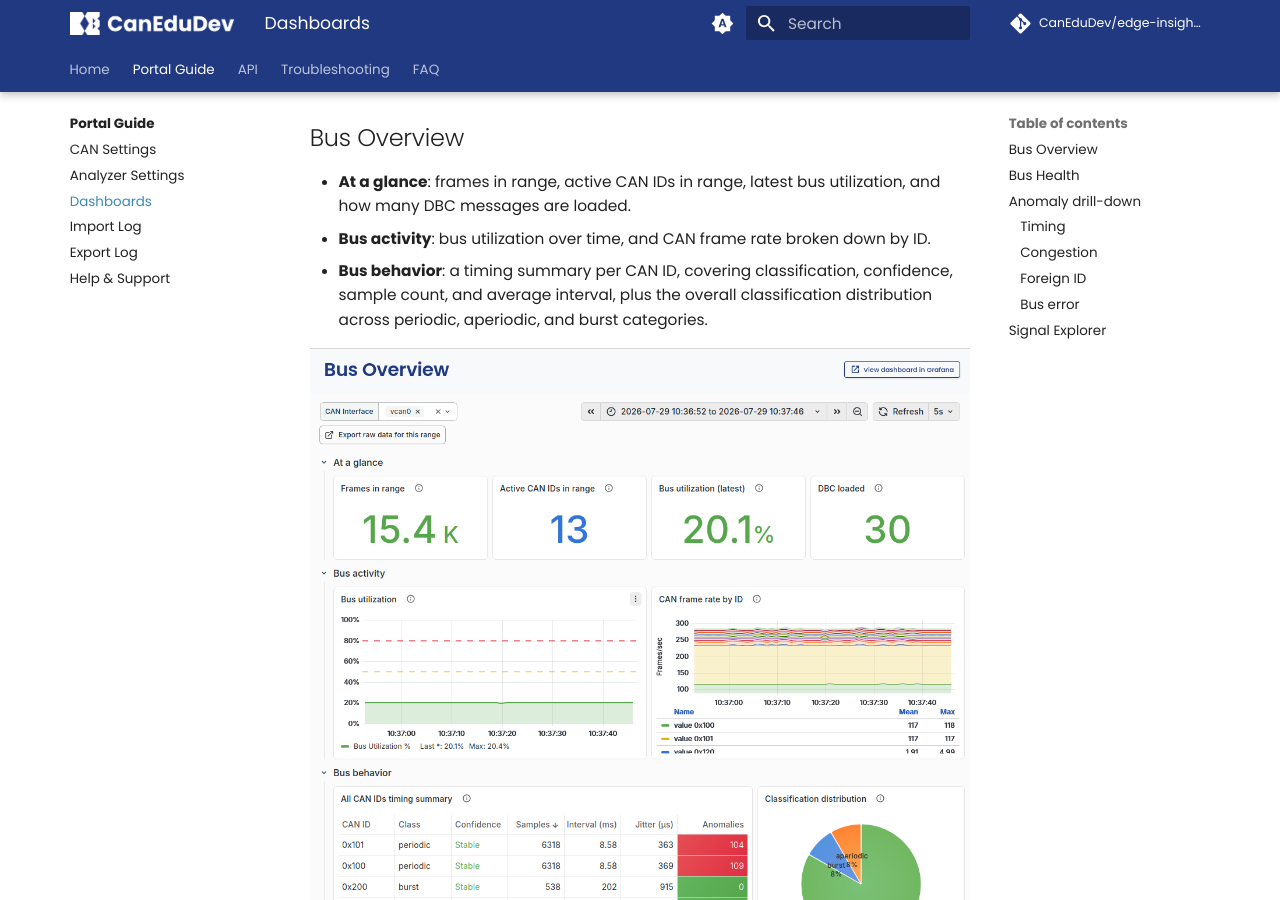
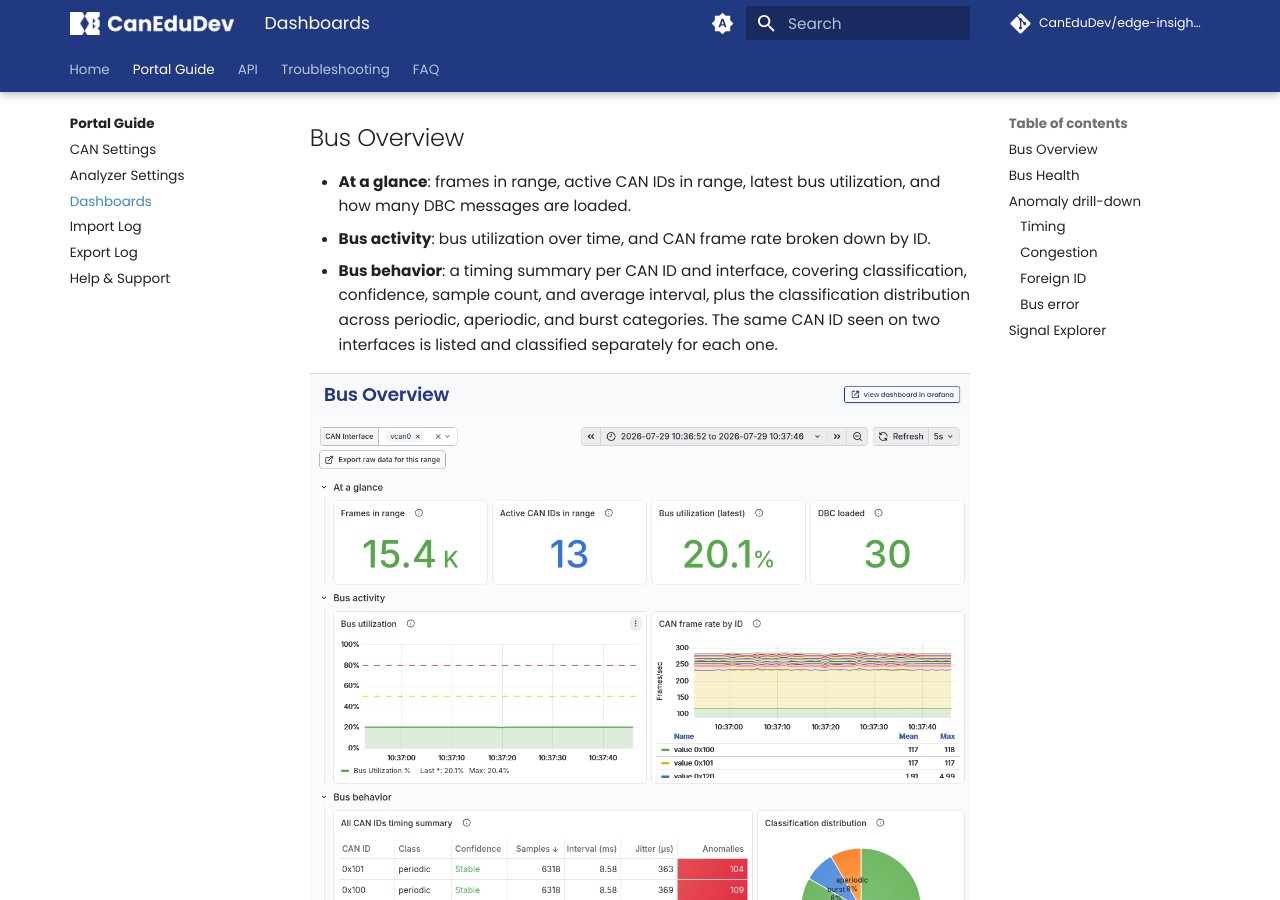
Before and after one commit to CanEduDev/edge-insights-docs, an MkDocs documentation site: the page built from docs/portal/dashboards.md, in a window 1280 px wide and 900 px high, scrolled down 642 px. Built offline with MkDocs 1.6.1 and Material for MkDocs 9.7.7, drawn with Linux system fonts in a browser that asks for light colours; comment, search, counter and statistics services are not loaded.

Commit message:
docs: note that Bus Overview timing summary is keyed per interface
The timing summary table now lists one row per CAN ID and interface, and the
classification distribution classifies each interface's view of an ID
separately. Say so, so a reader with two buses knows the same ID appears
twice.

Co-Authored-By: Claude Opus 5 (1M context) <noreply@anthropic.com>

```diff
--- a/docs/portal/dashboards.md
+++ b/docs/portal/dashboards.md
@@ -25,10 +25,11 @@ the panel shows.
   utilization, and how many DBC messages are loaded.
 - **Bus activity**: bus utilization over time, and CAN frame rate broken
   down by ID.
-- **Bus behavior**: a timing summary per CAN ID, covering classification,
-  confidence, sample count, and average interval, plus the overall
+- **Bus behavior**: a timing summary per CAN ID and interface, covering
+  classification, confidence, sample count, and average interval, plus the
   classification distribution across periodic, aperiodic, and burst
-  categories.
+  categories. The same CAN ID seen on two interfaces is listed and
+  classified separately for each one.
 
 ![Bus Overview dashboard](../images/portal/dashboards/bus-overview-embed.png)
 
```
